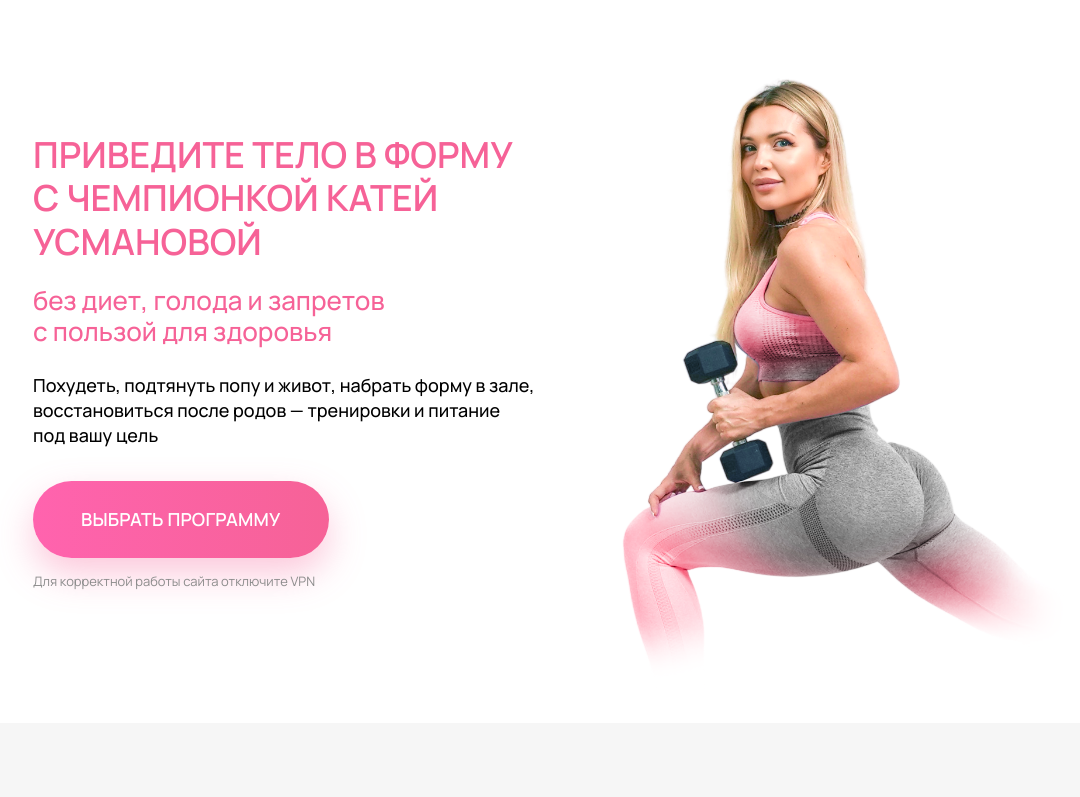
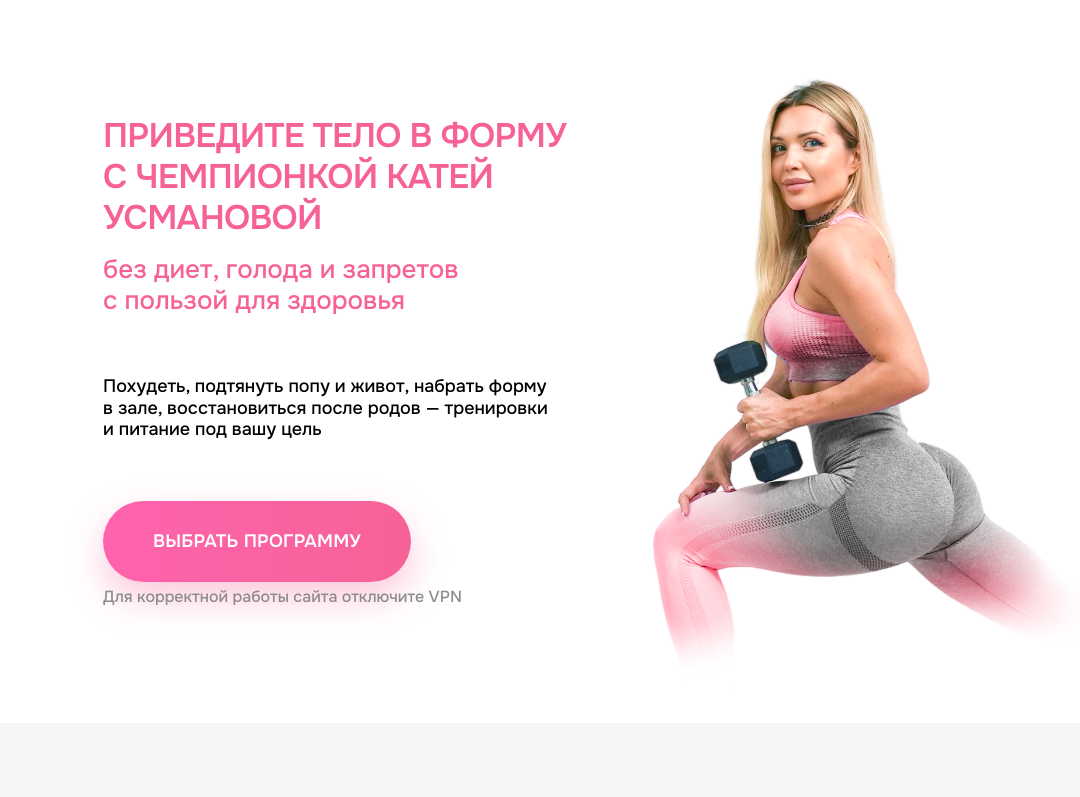
Before and after one commit to alldall/fit-land, a plain HTML site: page index.html in a window 1280 px wide. Shown: the top 797 px of the page, without its empty margins (52-1132 px from the left). Drawn offline with Linux system fonts and the light colour scheme.

Commit message:
Hero 1:1: левый отступ текста (x235), точные марджины, шрифт Onest, 3-строчный заголовок
Геометрия выставлена по computed-стилям оригинала: контейнер 1170 без боковых
паддингов, текст с left-инсетом 100px, марджины 15/60/60/5, note 16px,
шрифт-фолбэк Manrope -> Onest (легче, ближе к Gilroy).

Co-Authored-By: Claude Opus 4.8 <noreply@anthropic.com>

```diff
--- a/assets/css/style.css
+++ b/assets/css/style.css
@@ -26,8 +26,8 @@
   --container: 1170px;
   --gutter: clamp(16px, 4vw, 30px);
 
-  /* Gilroy — проприетарный; Manrope как ближайший бесплатный фолбэк */
-  --font: "Gilroy", "Manrope", "Segoe UI", system-ui, -apple-system, sans-serif;
+  /* Gilroy — проприетарный; Onest как ближайший бесплатный фолбэк */
+  --font: "Gilroy", "Onest", "Segoe UI", system-ui, -apple-system, sans-serif;
 }
 
 /* --- Сброс / база ---------------------------------------------- */
@@ -95,40 +95,45 @@ button { font: inherit; cursor: pointer; }
 
 /* ===================== Экран 1: Hero ===================== */
 .hero { background: var(--color-bg); overflow: hidden; }
+/* На десктопе контейнер hero без боковых отступов — колонки 1170px как в оригинале */
+.hero .container { padding-inline: 0; }
 .hero__inner {
   display: grid;
   grid-template-columns: 1fr 570px;   /* фото фиксированной ширины, как в оригинале */
   align-items: center;
-  gap: clamp(20px, 3vw, 40px);
+  gap: 30px;
   padding-block: 30px;
 }
-.hero__content { max-width: 520px; }
+/* Левый отступ контента как в оригинале (текст начинается с x≈235 в контейнере 1170) */
+.hero__content { padding-left: 100px; }
 
 .hero__title {
   font-weight: 600;
-  font-size: clamp(26px, 4.6vw, 36px);
+  font-size: clamp(26px, 4.4vw, 34px);
   line-height: 1.2;
+  letter-spacing: -.02em;
   text-transform: uppercase;
   color: var(--color-pink);
 }
 .hero__subtitle {
-  margin-top: 22px;
+  margin-top: 15px;
   font-weight: 500;
   font-size: clamp(19px, 3vw, 26px);
   line-height: 1.2;
   color: var(--color-pink);
 }
 .hero__lead {
-  margin-top: 26px;
+  margin-top: 60px;
   font-weight: 500;
   font-size: 18px;
-  line-height: 1.4;
+  line-height: 1.2;
   color: var(--color-ink);
 }
-.hero__cta { margin-top: 32px; }
+.hero__cta { margin-top: 60px; padding: 30px 50px; }
 .hero__note {
-  margin-top: 16px;
-  font-size: 13px;
+  margin-top: 5px;
+  font-weight: 500;
+  font-size: 16px;
   color: var(--color-muted);
 }
 
@@ -360,8 +365,9 @@ button { font: inherit; cursor: pointer; }
    Адаптив
    =================================================================== */
 @media (max-width: 900px) {
+  .hero .container { padding-inline: var(--gutter); }
   .hero__inner { grid-template-columns: 1fr; text-align: center; }
-  .hero__content { max-width: none; }
+  .hero__content { max-width: none; padding-left: 0; }
   .hero__media { justify-self: center; order: -1; }
   .hero__image { max-width: 360px; }
   .lead__inner { grid-template-columns: 1fr; }
--- a/index.html
+++ b/index.html
@@ -10,7 +10,7 @@
   <link rel="icon" type="image/png" href="assets/img/logo.png">
   <link rel="preconnect" href="https://fonts.googleapis.com">
   <link rel="preconnect" href="https://fonts.gstatic.com" crossorigin>
-  <link href="https://fonts.googleapis.com/css2?family=Manrope:wght@400;500;600;700&display=swap" rel="stylesheet">
+  <link href="https://fonts.googleapis.com/css2?family=Onest:wght@400;500;600;700&display=swap" rel="stylesheet">
   <link rel="stylesheet" href="assets/css/style.css">
 </head>
 <body>
```
